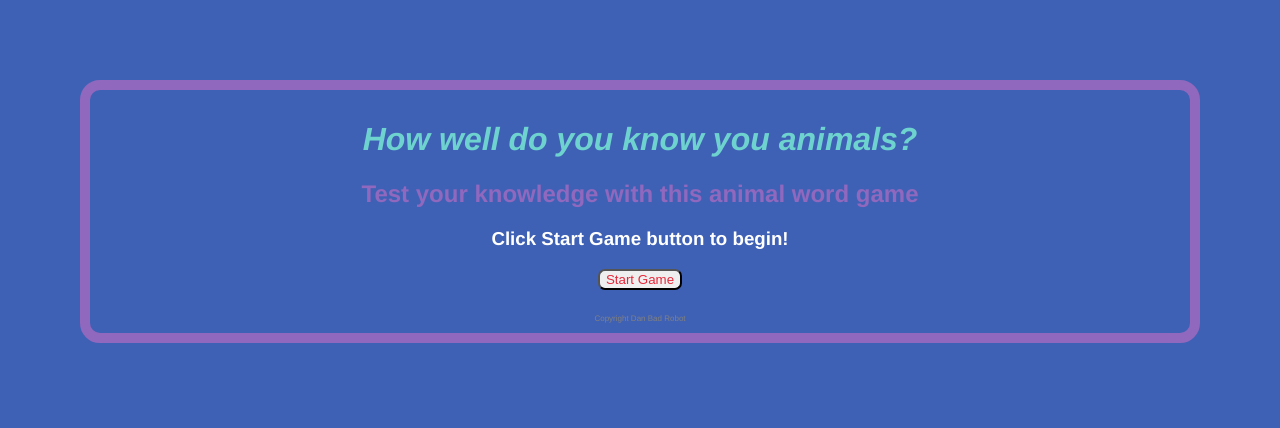
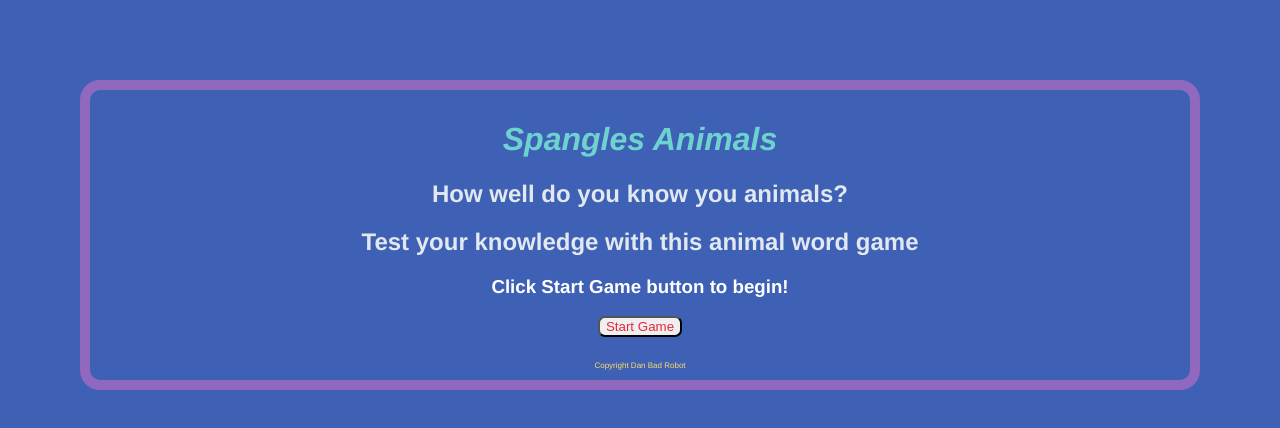
Before and after one commit to Daniel-Michael/Spangles-Animals, a plain HTML site: page v3/index.html in a window 1280 px wide. Drawn offline with Linux system fonts and the light colour scheme.

Commit message:
basic style and text updates

```diff
--- a/v3/index.html
+++ b/v3/index.html
@@ -12,11 +12,10 @@
     <!-- import the webpage's javascript file -->
     <script src="/script.js" defer></script>
 
-      <h1>How well do you know you animals?</h1>
-
-        <h2>Test your knowledge with this animal word game</h2>
-
-        <h3>Click Start Game button to begin!</h3>
+      <h1>Spangles Animals</h1>
+      <h2>How well do you know you animals?</h2>
+      <h2>Test your knowledge with this animal word game</h2>
+      <h3>Click Start Game button to begin!</h3>
 
           <div>
           <button id="startButton" onclick="questionOne()">Start Game</button>
--- a/v3/style.css
+++ b/v3/style.css
@@ -17,7 +17,7 @@ h1 {
 }
 
 h2 {
-  color: #9068be;
+  color: #e1e8f0;
 }
 
 h3 {
@@ -31,7 +31,7 @@ border-radius: 7px;
 
 #footer {
 font-size: 8px;
-  color: grey;
+  color: #feda6a;
 }
 
 #outcome {
```
